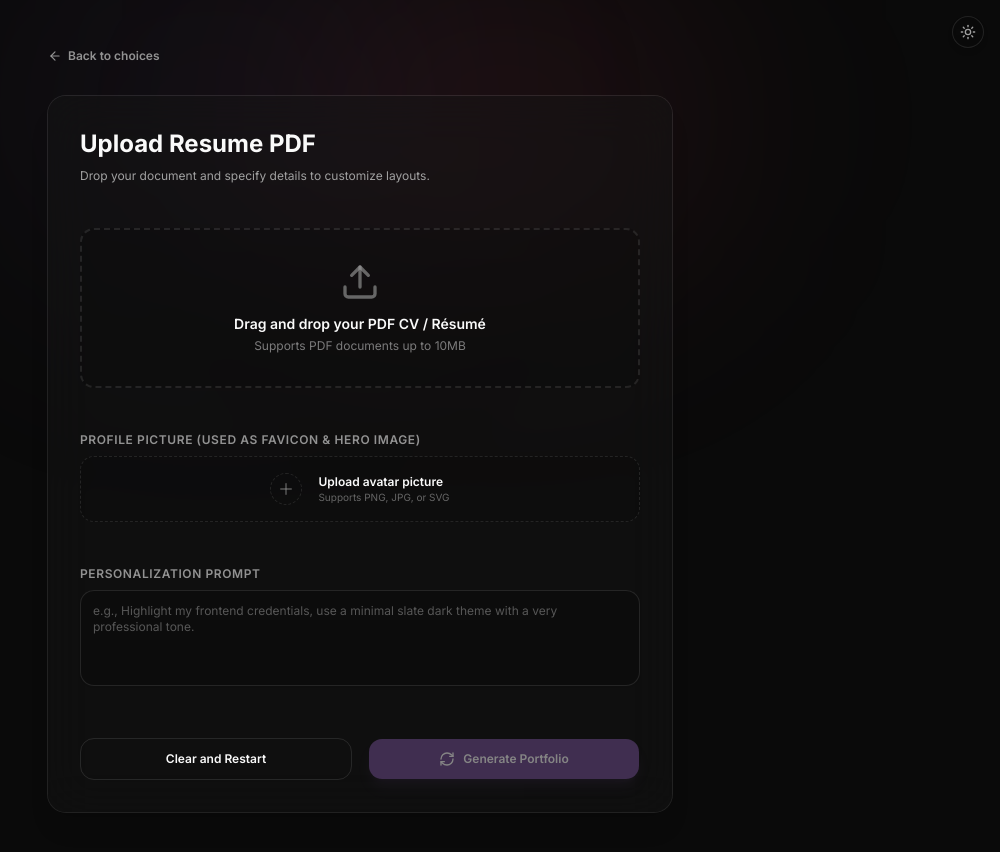
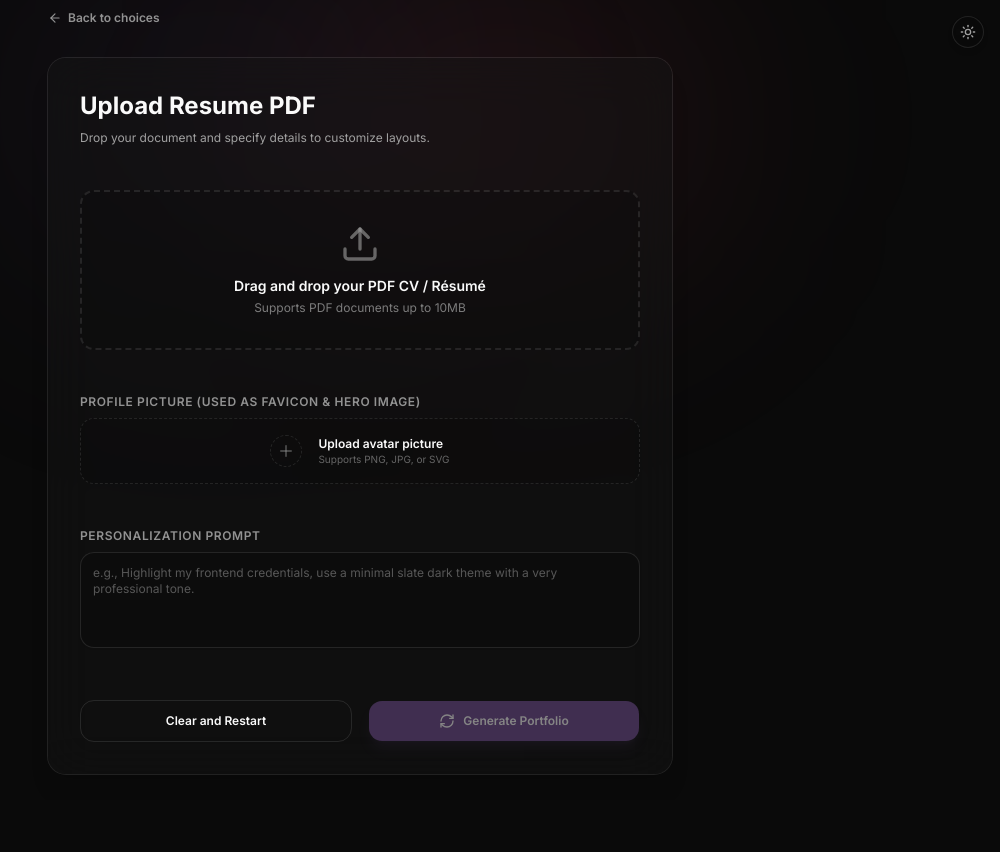
Before and after one commit to karume-lab/folio, a Next.js app: page /app in a window 1280 px wide. Both pictures are taken after a click on the element 440 px from the left and 494 px from the top of the page. Shown: the top 852 px of the page, without its empty margins (280-1280 px from the left). After the commit the page ends 800 px from the top, so only its background shows below. Built offline with nearby package versions, Linux system fonts and the light colour scheme; no server answers.

Commit message:
style: adjust layout spacing and container constraints for improved viewport alignment

```diff
--- a/src/folio-app/components/folio-app-orchestrator.tsx
+++ b/src/folio-app/components/folio-app-orchestrator.tsx
@@ -15,7 +15,7 @@ export function FolioAppOrchestrator() {
   const state = usePortfolioState();
 
   return (
-    <div className="min-h-screen bg-background text-muted-foreground font-sans overflow-x-hidden selection:bg-brand-purple/20 selection:text-foreground relative flex flex-col justify-between">
+    <div className="h-screen bg-background text-muted-foreground font-sans overflow-hidden selection:bg-brand-purple/20 selection:text-foreground relative flex flex-col">
       {/* Theme Toggle */}
       <div className="fixed top-4 right-4 z-50">
         <ThemeToggle
@@ -64,7 +64,7 @@ export function FolioAppOrchestrator() {
       </AnimatePresence>
 
       {/* Main UI Stage Router */}
-      <div className="flex-1 w-full flex flex-col justify-center relative z-10">
+      <div className="flex-1 w-full flex flex-col justify-center relative z-10 overflow-hidden">
         <AnimatePresence mode="wait">
           {state.view === "selection" && <SelectionView state={state} />}
 
--- a/src/folio-app/components/pdf-upload-view.tsx
+++ b/src/folio-app/components/pdf-upload-view.tsx
@@ -42,7 +42,7 @@ export function PdfUploadView({ state }: PdfUploadViewProps) {
 
   return (
     <MotionWrapper>
-      <div className="max-w-2xl mx-auto px-6 py-12 w-full">
+      <div className="max-w-2xl mx-auto px-6 py-6 pb-10 w-full">
         <button
           type="button"
           onClick={() => state.setView("selection")}
@@ -186,7 +186,7 @@ function MotionWrapper({ children }: { children: React.ReactNode }) {
       initial={{ opacity: 0, x: 20 }}
       animate={{ opacity: 1, x: 0 }}
       exit={{ opacity: 0, x: -20 }}
-      className="w-full flex justify-center"
+      className="w-full h-full flex items-center justify-center"
     >
       {children}
     </motion.main>
```
